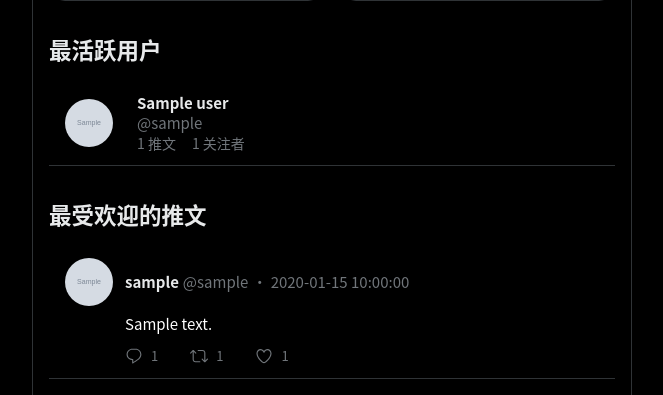
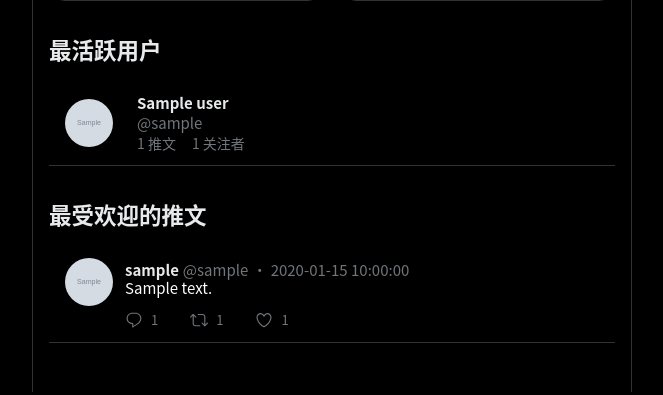
Before and after one commit to zdxiaoda/TwitterBackup, a Flask app: template templates/stats.html in a window 1280 px wide. Shown: the part 408-803 px from the top of the page, without its empty margins (308-971 px from the left). Run offline with Flask 2, Linux system fonts and the light colour scheme; the template is opened without the code that fills it: most values are stand-ins (such as "Sample title", 1, 10 or a date in 2020); grey boxes marked "Sample" are stand-in pictures; parts of the project's set-up code (start-up, migrations or seed data) failed here and were passed over.

Commit message:
优化Space链接的提取与显示

```diff
--- a/templates/base.html
+++ b/templates/base.html
@@ -238,8 +238,9 @@
 
       .tweet-header {
         display: flex;
-        align-items: center;
-        margin-bottom: 8px;
+        align-items: flex-start;
+        margin-bottom: 2px;
+        min-height: 48px;
       }
 
       .avatar {
@@ -247,11 +248,14 @@
         height: 48px;
         border-radius: 50%;
         margin-right: 12px;
+        margin-top: 0;
         object-fit: cover;
+        flex-shrink: 0;
       }
 
       .tweet-info {
         flex: 1;
+        padding-top: 2px;
       }
 
       .tweet-author {
@@ -328,7 +332,7 @@
 
       .tweet-content {
         margin-left: 60px;
-        margin-top: 4px;
+        margin-top: -30px;
         white-space: pre-line;
         overflow-wrap: break-word;
         font-size: 15px;
@@ -868,6 +872,7 @@
 
       /* Space链接样式 */
       .space-link {
+        margin-top: 10px;
         color: var(--space-link-color);
         font-weight: 600;
         text-decoration: none;
--- a/twitter_viewer.py
+++ b/twitter_viewer.py
@@ -171,8 +171,9 @@ def process_tweet_data(tweet_dict):
         tweet_dict["media_files"] = processed_media_files
 
     # 处理推文内容中的Space链接
-    if tweet_dict.get("content"):
-        content = tweet_dict["content"]
+    def process_space_links(content):
+        if not content:
+            return content
         # 查找Space链接
         space_link_pattern = r"(https?://(?:x|twitter)\.com/i/spaces/[a-zA-Z0-9_-]+)"
 
@@ -180,8 +181,23 @@ def process_tweet_data(tweet_dict):
             url = match.group(0)
             return f'<a href="{url}" target="_blank" class="space-link"><i class="fas fa-microphone-alt"></i> Space</a>'
 
-        content = re.sub(space_link_pattern, replace_space_link, content)
-        tweet_dict["content"] = content
+        return re.sub(space_link_pattern, replace_space_link, content)
+
+    # 处理主推文内容
+    if tweet_dict.get("content"):
+        tweet_dict["content"] = process_space_links(tweet_dict["content"])
+
+    # 处理回复推文内容
+    if tweet_dict.get("reply_info") and tweet_dict["reply_info"].get("content"):
+        tweet_dict["reply_info"]["content"] = process_space_links(
+            tweet_dict["reply_info"]["content"]
+        )
+
+    # 处理引用推文内容
+    if tweet_dict.get("quote_info") and tweet_dict["quote_info"].get("content"):
+        tweet_dict["quote_info"]["content"] = process_space_links(
+            tweet_dict["quote_info"]["content"]
+        )
 
     # 处理相关推文的头像URL
     if tweet_dict.get("retweet_info") and tweet_dict["retweet_info"].get(
```
